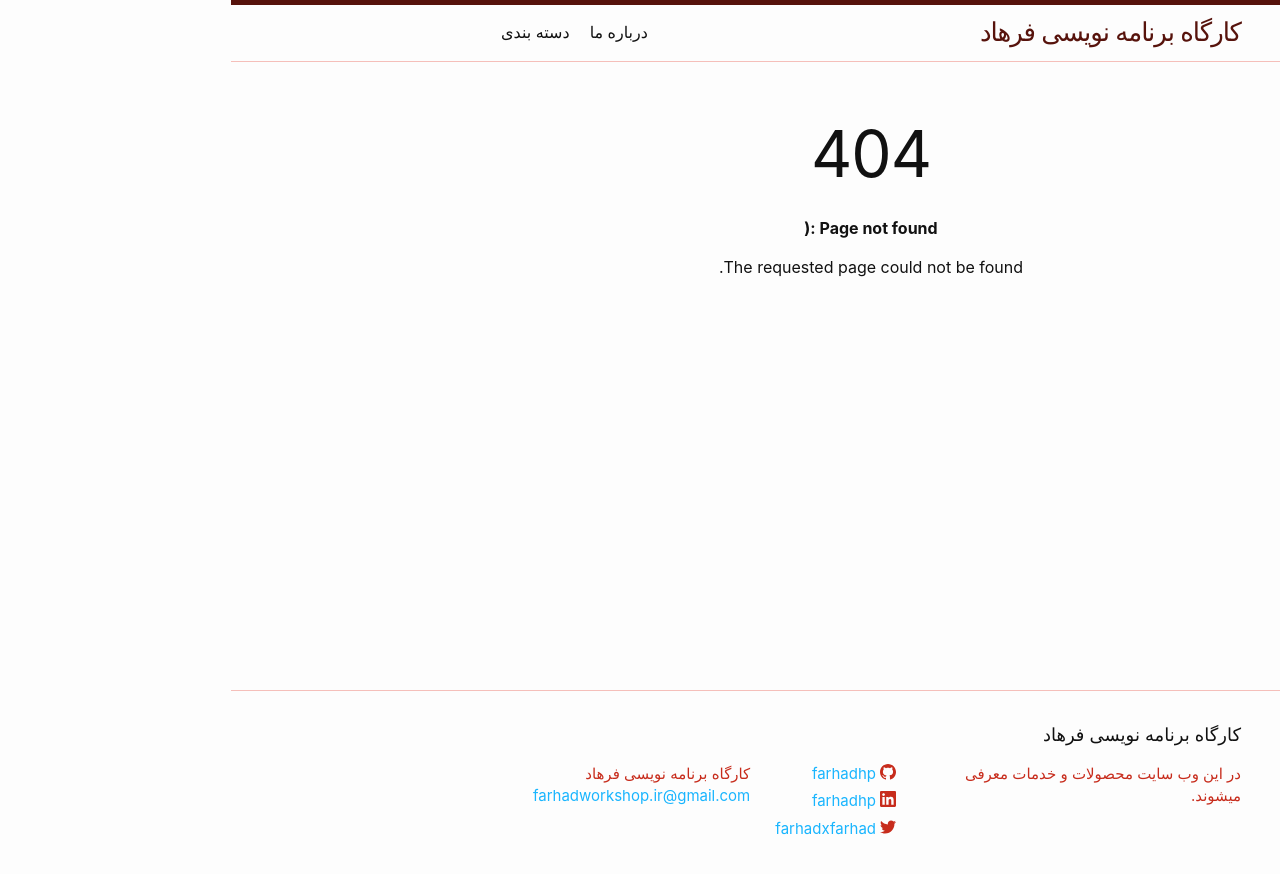
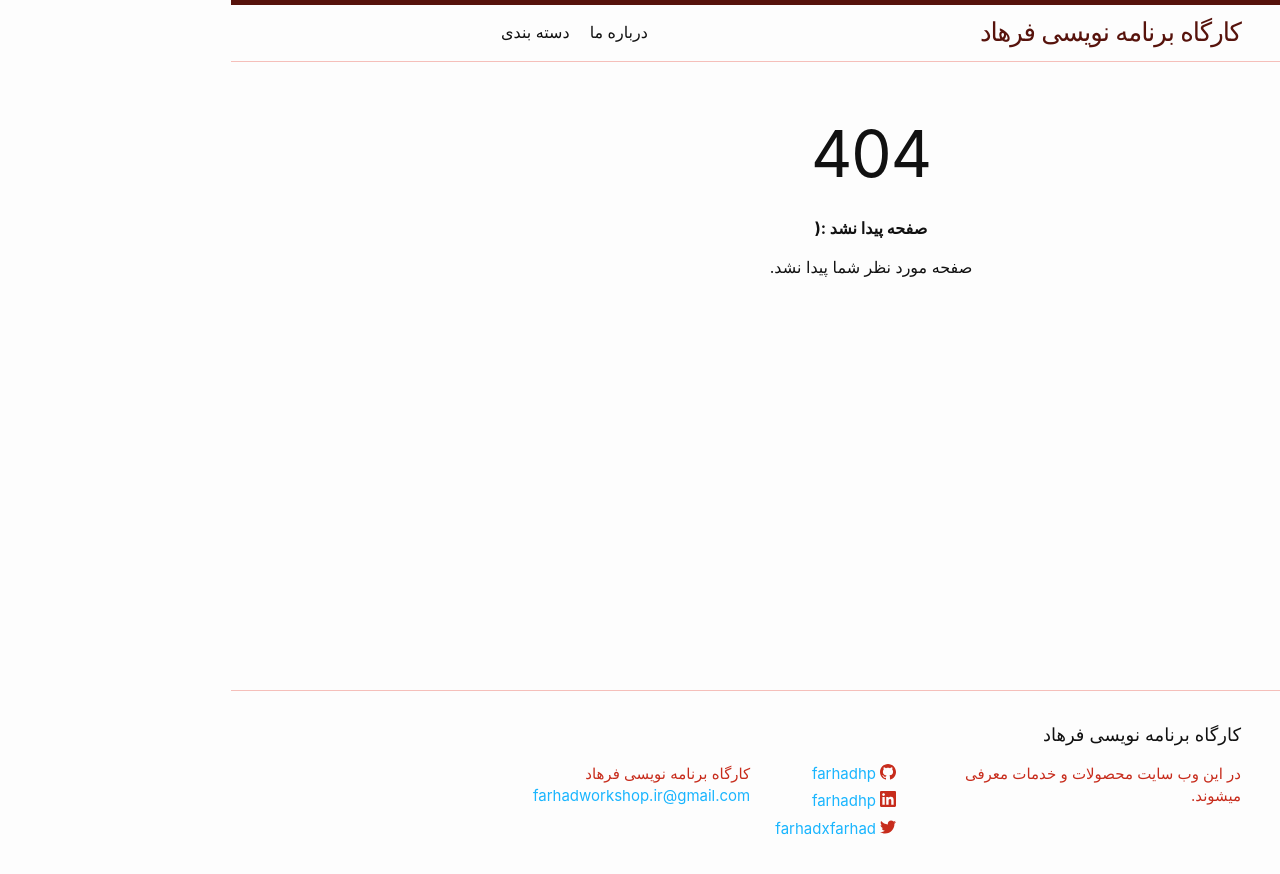
Before and after one commit to farhadworkshop/farhadworkshop, a Jekyll site: the page built from 404.html, in a window 1280 px wide. Shown: the top 874 px of the page. Built offline with Jekyll 4.4.1, drawn with Linux system fonts in a browser that asks for light colours; some web fonts are replaced.

Commit message:
Update blog

```diff
--- a/404.html
+++ b/404.html
@@ -19,6 +19,6 @@ layout: default
 <div class="container">
   <h1>404</h1>
 
-  <p><strong>Page not found :(</strong></p>
-  <p>The requested page could not be found.</p>
+  <p><strong>صفحه پیدا نشد :(</strong></p>
+  <p>صفحه مورد نظر شما پیدا نشد.</p>
 </div>
```
